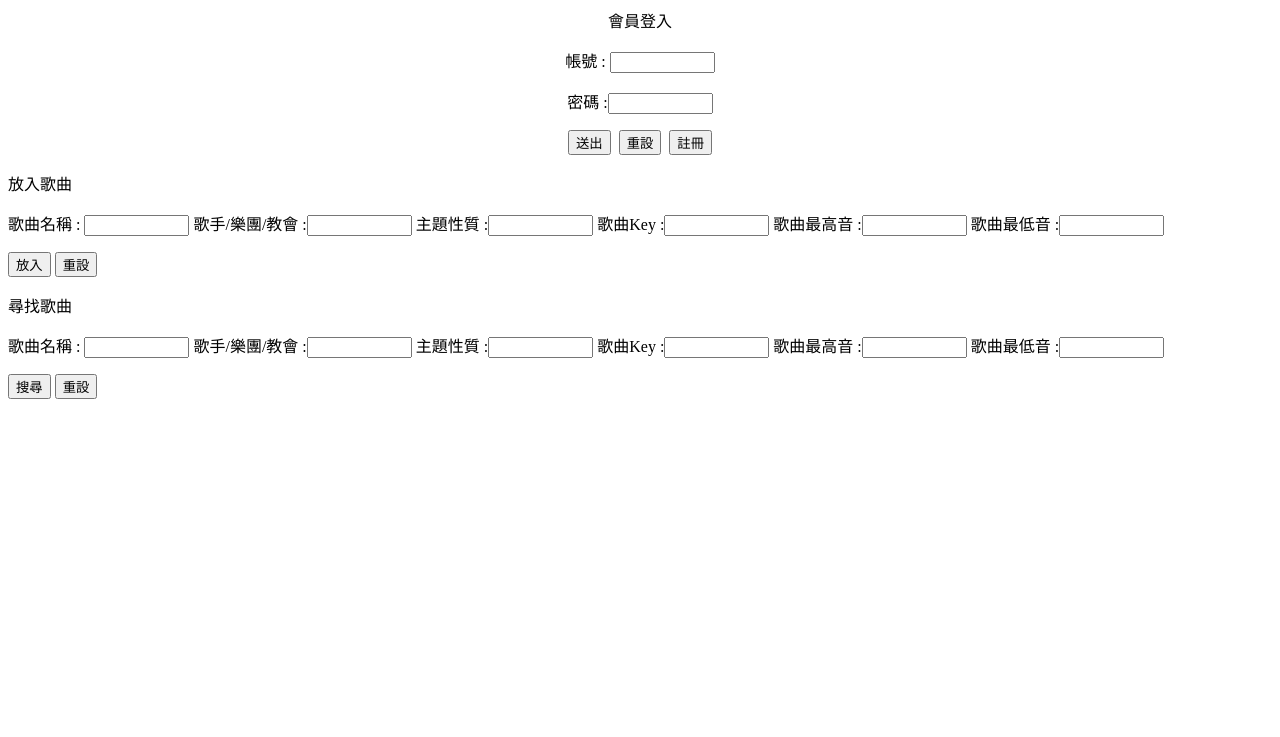
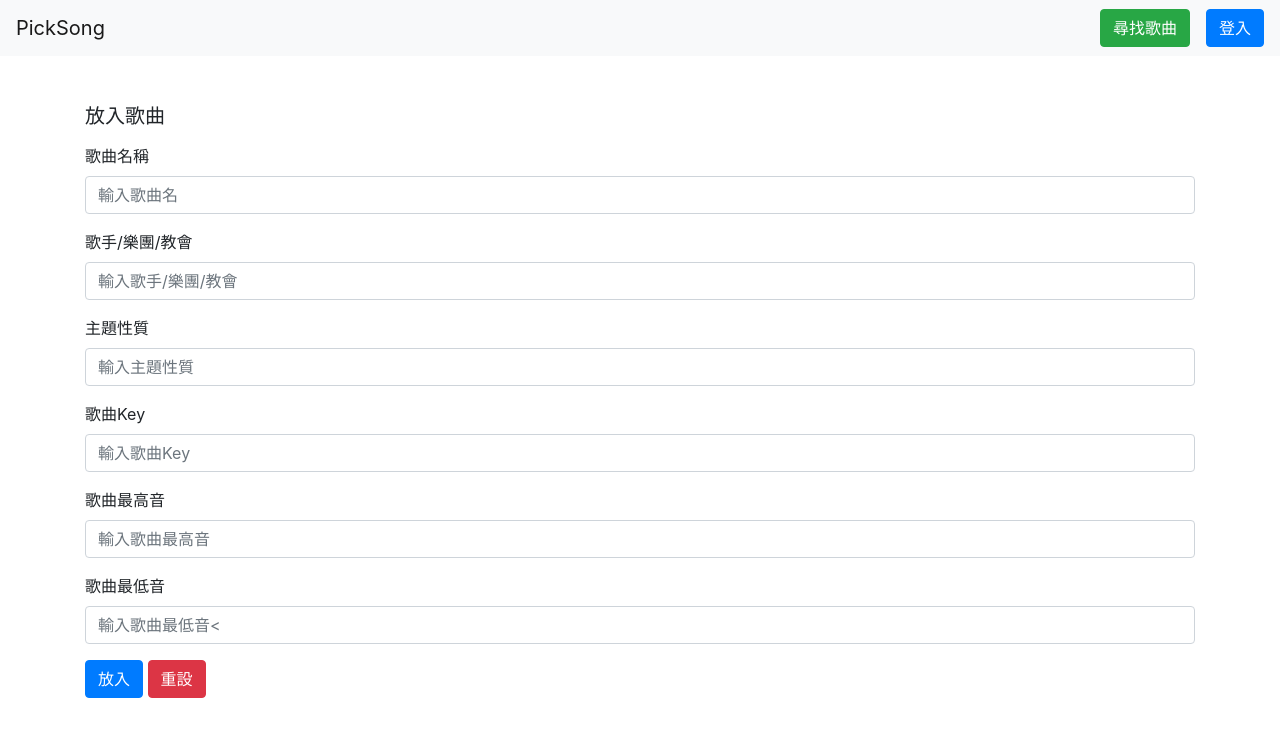
Before and after one commit to WorshiPRO/SRS, a Django app: template templates/picksong.html in a window 1280 px wide. Shown: the top 737 px of the page. Run offline with Django 3.2, Linux system fonts and the light colour scheme; the template is opened without the code that fills it, so the values that code supplies are empty; some libraries are stand-ins or nearby versions.

Commit message:
add bootstrap for picksong.index

```diff
--- a/templates/picksong.html
+++ b/templates/picksong.html
@@ -33,52 +33,166 @@
  	}
 
   </script>
+<link rel="stylesheet" href="https://maxcdn.bootstrapcdn.com/bootstrap/4.0.0/css/bootstrap.min.css" integrity="sha384-Gn5384xqQ1aoWXA+058RXPxPg6fy4IWvTNh0E263XmFcJlSAwiGgFAW/dAiS6JXm" crossorigin="anonymous">
+<script src="https://code.jquery.com/jquery-3.2.1.slim.min.js" integrity="sha384-KJ3o2DKtIkvYIK3UENzmM7KCkRr/rE9/Qpg6aAZGJwFDMVNA/GpGFF93hXpG5KkN" crossorigin="anonymous"></script>
+<script src="https://cdnjs.cloudflare.com/ajax/libs/popper.js/1.12.9/umd/popper.min.js" integrity="sha384-ApNbgh9B+Y1QKtv3Rn7W3mgPxhU9K/ScQsAP7hUibX39j7fakFPskvXusvfa0b4Q" crossorigin="anonymous"></script>
+<script src="https://maxcdn.bootstrapcdn.com/bootstrap/4.0.0/js/bootstrap.min.js" integrity="sha384-JZR6Spejh4U02d8jOt6vLEHfe/JQGiRRSQQxSfFWpi1MquVdAyjUar5+76PVCmYl" crossorigin="anonymous"></script>
 
 </head>
-<body>
 
 
-<tr height=200><td width=200 align=center >             <! 登入>
-<form method=post action=Login.php id="login" align="center">
-	 會員登入<p>
-	帳號  : <input type=text id=user name=user size=10 ><p>
-	密碼 :<input type=password id=pwd name=pwd size=10><p>
-<p>
-	<input type=button value=送出 onclick="check()">&nbsp;
-	<input type=reset  value="重設" >&nbsp;
-	<input type=button value="註冊" id="signin" onClick="signin()" >
-</form>
-	</form></td></tr>
+
+<body>
+	<nav class="navbar navbar-expand-lg navbar-light bg-light">
+	  <a class="navbar-brand" href="#">PickSong</a>
+	  <button class="navbar-toggler" type="button" data-toggle="collapse" data-target="#navbarSupportedContent" aria-controls="navbarSupportedContent" aria-expanded="false" aria-label="Toggle navigation">
+	    <span class="navbar-toggler-icon"></span>
+	  </button>
+
+	  <div class="collapse navbar-collapse" id="navbarSupportedContent">
+	    <ul class="navbar-nav mr-auto">
+	      <li class="nav-item active">
+
+	      </li>
+
+	    </ul>
+	    <form class="form-inline my-2 my-lg-0">
+
+				<button type="button" class="btn btn-success mr-3" data-toggle="modal" data-target="#searchsong">
+					尋找歌曲
+				</button>
+
+				<button type="button" class="btn btn-primary" data-toggle="modal" data-target="#loginmodel">
+  				登入
+				</button>
+				<!-- Modal -->
+				<div class="modal fade" id="searchsong" tabindex="-1" role="dialog" aria-labelledby="exampleModalLongTitle" aria-hidden="true">
+				  <div class="modal-dialog modal-dialog-centered" role="document">
+				    <div class="modal-content">
+				      <div class="modal-header">
+				        <h5 class="modal-title" >尋找歌曲</h5>
+				        <button type="button" class="close" data-dismiss="modal" aria-label="Close">
+				          <span aria-hidden="true">&times;</span>
+				        </button>
+				      </div>
+				      <div class="modal-body">
+								<form method=get action=selectsong.php id="selectsong"> <! 搜尋歌曲>
+								  <div class="form-group">
+								    <label for="songname">歌曲名稱：</label>
+								    <input type="text" class="form-control" id="songname"  placeholder="請輸入歌曲名">
+								  </div>
+									<div class="form-group">
+										<label for="band">歌手/樂團/教會：</label>
+										<input type="text" class="form-control" id="band"  placeholder="請輸入歌手/樂團/教會">
+									</div>
+									<div class="form-group">
+										<label for="theme">主題性質：</label>
+										<input type="text" class="form-control" id="theme" placeholder="請輸入主題性質">
+									</div>
+									<div class="form-group">
+										<label for="key">歌曲Key：</label>
+										<input type="text" class="form-control" id="key" placeholder="請輸入歌曲Key">
+									</div>
+									<div class="form-group">
+										<label for="highest">歌曲最高音：</label>
+										<input type="text" class="form-control" id="highest" placeholder="請輸入歌曲最高音">
+									</div>
+									<div class="form-group">
+										<label for="bass">歌曲最低音：</label>
+										<input type="text" class="form-control" id="bass" placeholder="請輸入歌曲最低音">
+									</div>
+
+									<input class="btn btn-primary" type=submit value=搜尋 onclick="Selectsong()">
+									<input class="btn btn-danger" type=reset value="重設" >
+								</form>
+				      </div>
+				      <div class="modal-footer">
 
 
-<tr height=200><td width=200 align=center >              <! 放歌曲>
-<form method=post action=inputsong.php id="inputsong">
-	 放入歌曲<p>
-	歌曲名稱 : <input type=text id=songname name=songname size=10 >
-	歌手/樂團/教會 :<input type=text id=band name=band size=10>
-	主題性質 :<input type=text id=theme name=theme size=10>
-	歌曲Key :<input type=text id=key name=key size=10>
-	歌曲最高音 :<input type=text id=highest name=highest size=10>
-	歌曲最低音 :<input type=text id=bass name=bass size=10><p>
-<p>
-	<input type=button value=放入 onclick="Inputsong()">
-	<input type=reset value="重設" >
-</form>
+				      </div>
+				    </div>
+				  </div>
+				</div>
+				<!-- Modal -->
+				<div class="modal fade" id="loginmodel" tabindex="-1" role="dialog" aria-labelledby="exampleModalCenterTitle" aria-hidden="true">
+					<div class="modal-dialog modal-dialog-centered" role="document">
+						<div class="modal-content">
+							<div class="modal-header">
+								<h5 class="modal-title" id="exampleModalLongTitle">會員登入</h5>
+								<button type="button" class="close" data-dismiss="modal" aria-label="Close">
+									<span aria-hidden="true">&times;</span>
+								</button>
+							</div>
+							<div class="modal-body">
+								<form  method=post action=Login.php id="login" > <! 登入>
+									<div class="form-group">
+										<label for="user">帳號 :</label>
+										<input type="text" class="form-control" id="user"  placeholder="請輸入帳號">
+									</div>
+									<div class="form-group">
+										<label for="pwd">密碼 :</label>
+										<input type="password" class="form-control" id="pwd"  placeholder="請輸入密碼">
+									</div>
+
+									<input class="btn btn-primary" type=button value=送出 onclick="check()">
+									<input class="btn btn-danger" type=reset  value="重設" >
+									<input class="btn btn-warning" type=button value="註冊" id="signin" onClick="signin()" >
+
+								</form>
+							</div>
+							<div class="modal-footer">
 
 
-	<tr height=200><td width=200 align=center >              <! 搜尋歌曲>
-<form method=get action=selectsong.php id="selectsong">
-	 尋找歌曲<p>
-	歌曲名稱 : <input type=text id=songname name=songname size=10 >
-	歌手/樂團/教會 :<input type=text id=band name=band size=10>
-	主題性質 :<input type=text id=theme name=theme size=10>
-	歌曲Key :<input type=text id=key name=key size=10>
-	歌曲最高音 :<input type=text id=highest name=highest size=10>
-	歌曲最低音 :<input type=text id=bass name=bass size=10><p>
-<p>
-	<input type=button value=搜尋 onclick="Selectsong()">
-	<input type=reset value="重設" >
-</form>
+							</div>
+						</div>
+					</div>
+				</div>
+	    </form>
+	  </div>
+	</nav>
+
+<div class="container">
+
+	<h5 class="mt-5">放入歌曲</h5>  <! 放歌曲>
+	<form class="mt-3" method=post action=inputsong.php id="inputsong">
+		<div class="form-group">
+			<label for="songname">歌曲名稱</label>
+			<input type="text" class="form-control" id="songname" placeholder="輸入歌曲名">
+		</div>
+		<div class="form-group">
+			<label for="songname">歌手/樂團/教會</label>
+			<input type="text" class="form-control" id="band" placeholder="輸入歌手/樂團/教會">
+		</div>
+		<div class="form-group">
+			<label for="theme">主題性質</label>
+			<input type="text" class="form-control" id="theme" placeholder="輸入主題性質">
+		</div>
+		<div class="form-group">
+			<label for="key">歌曲Key</label>
+			<input type="text" class="form-control" id="key" placeholder="輸入歌曲Key">
+		</div>
+		<div class="form-group">
+			<label for="highest">歌曲最高音</label>
+			<input type="text" class="form-control" id="highest" placeholder="輸入歌曲最高音">
+		</div>
+		<div class="form-group">
+			<label for="bass">歌曲最低音</label>
+			<input type="text" class="form-control" id="bass" placeholder="輸入歌曲最低音<">
+		</div>
+
+		<input class="btn btn-primary" type=button value=放入 onclick="Inputsong()">
+		<input class="btn btn-danger" type=reset value="重設" >
+
+	</form>
+
+
+</div>
+
+
+
+
+
+
 
 </body>
 </html>
```
